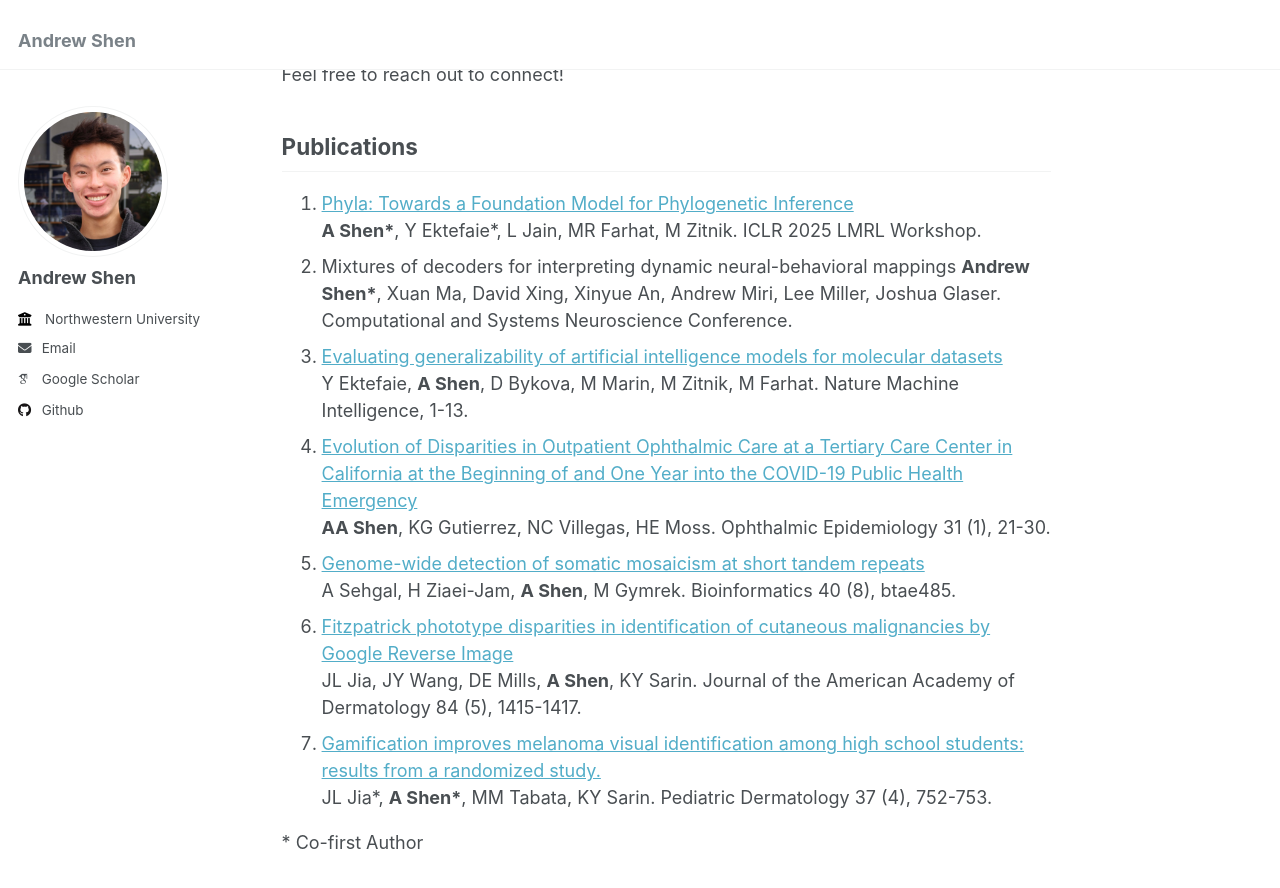
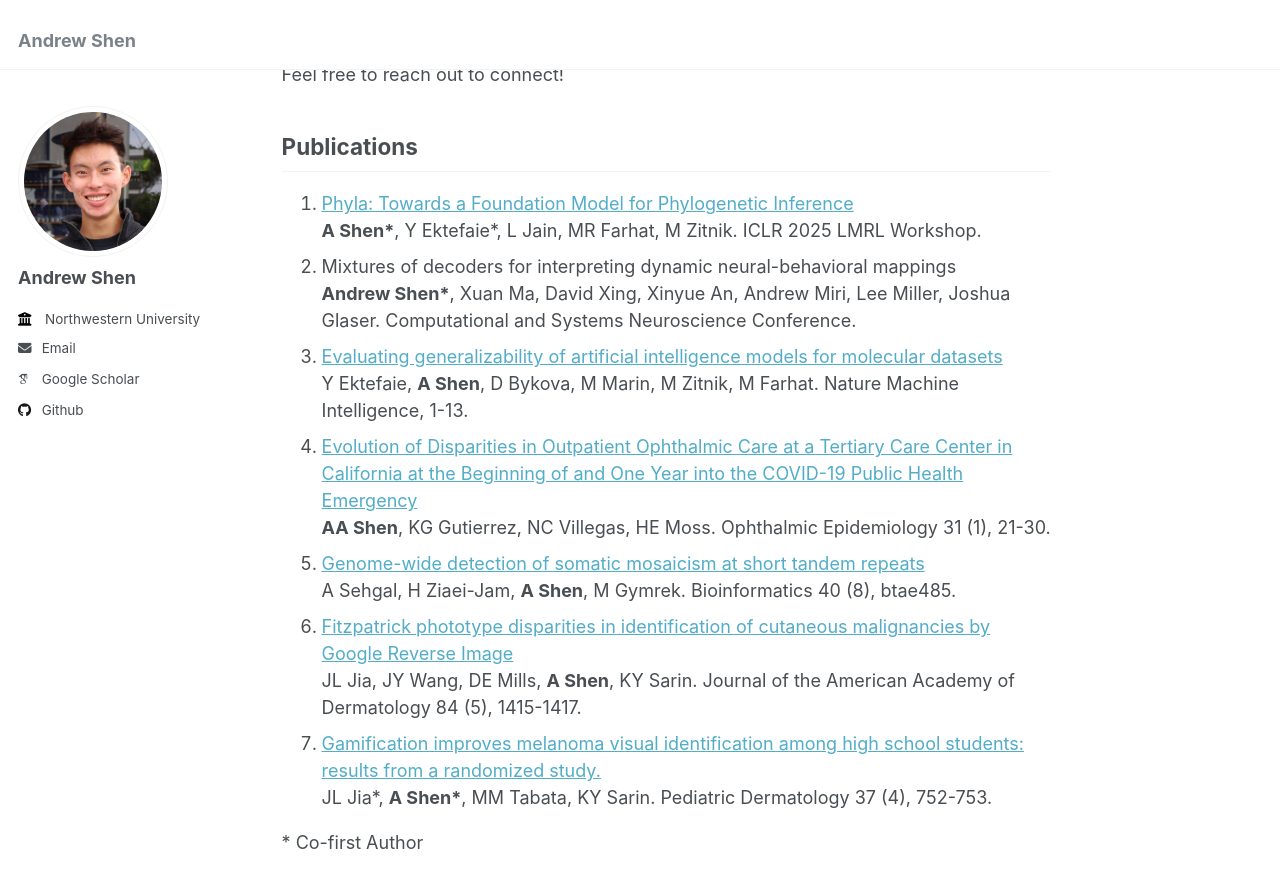
Before and after one commit to andrew7shen/andrew7shen.github.io, a Jekyll site: the page built from _pages/about.md, in a window 1280 px wide and 900 px high, scrolled down 426 px. Shown: the top 888 px of the window. Built offline with Jekyll 4.4.1, drawn with Linux system fonts in a browser that asks for light colours; some web fonts are replaced.

Commit message:
small newline fix

```diff
--- a/_pages/about.md
+++ b/_pages/about.md
@@ -20,7 +20,7 @@ Feel free to reach out to connect!
 
 1. [Phyla: Towards a Foundation Model for Phylogenetic Inference](https://www.biorxiv.org/content/10.1101/2025.01.17.633626v1.abstract) \
 **A Shen\***, Y Ektefaie\*, L Jain, MR Farhat, M Zitnik. ICLR 2025 LMRL Workshop.
-2. Mixtures of decoders for interpreting dynamic neural-behavioral mappings
+2. Mixtures of decoders for interpreting dynamic neural-behavioral mappings \
 **Andrew Shen\***, Xuan Ma, David Xing, Xinyue An, Andrew Miri, Lee Miller, Joshua Glaser. Computational and Systems Neuroscience Conference.
 3. [Evaluating generalizability of artificial intelligence models for molecular datasets](https://www.nature.com/articles/s42256-024-00931-6) \
 Y Ektefaie, **A Shen**, D Bykova, M Marin, M Zitnik, M Farhat. Nature Machine Intelligence, 1-13.
```
